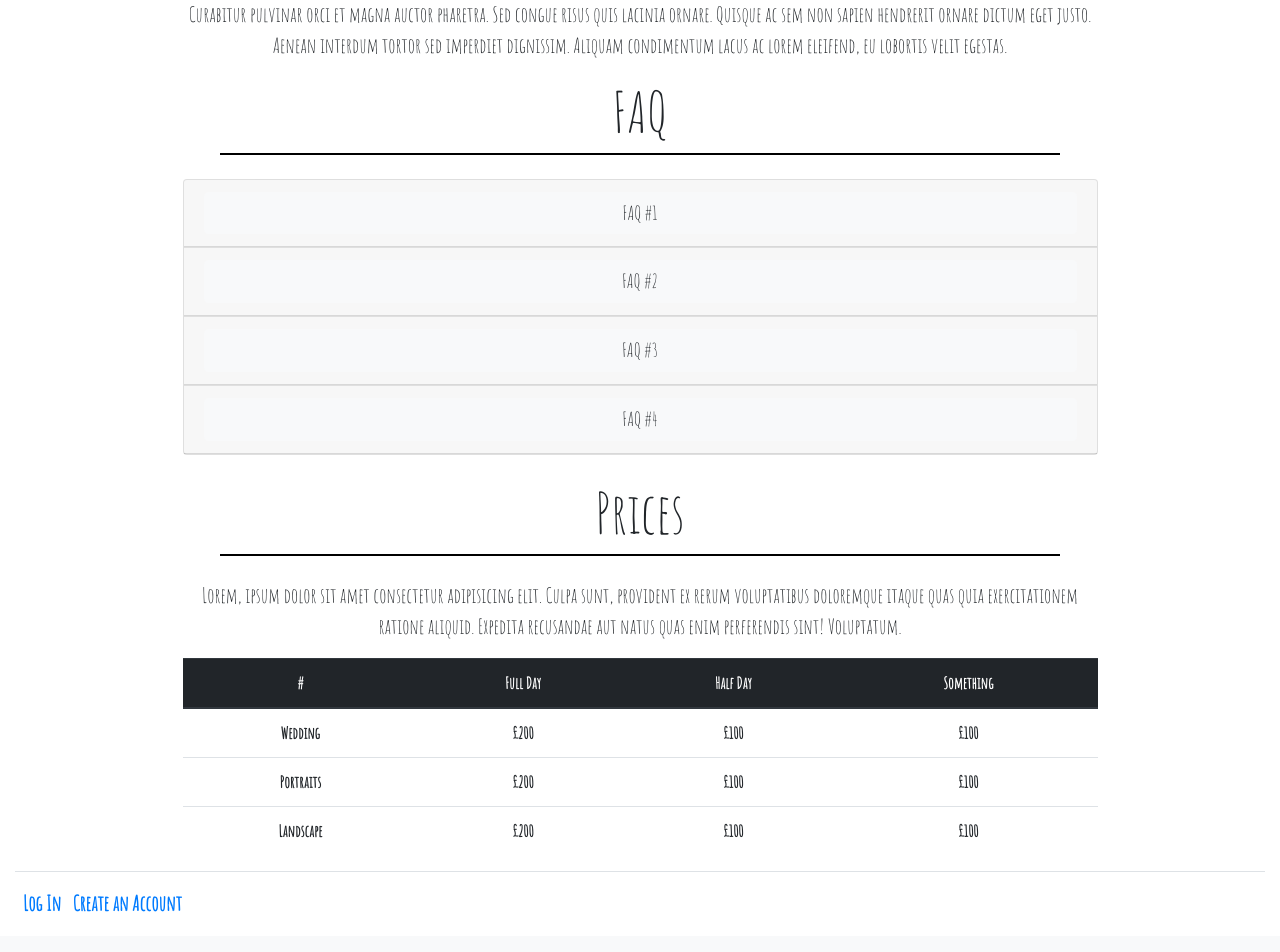
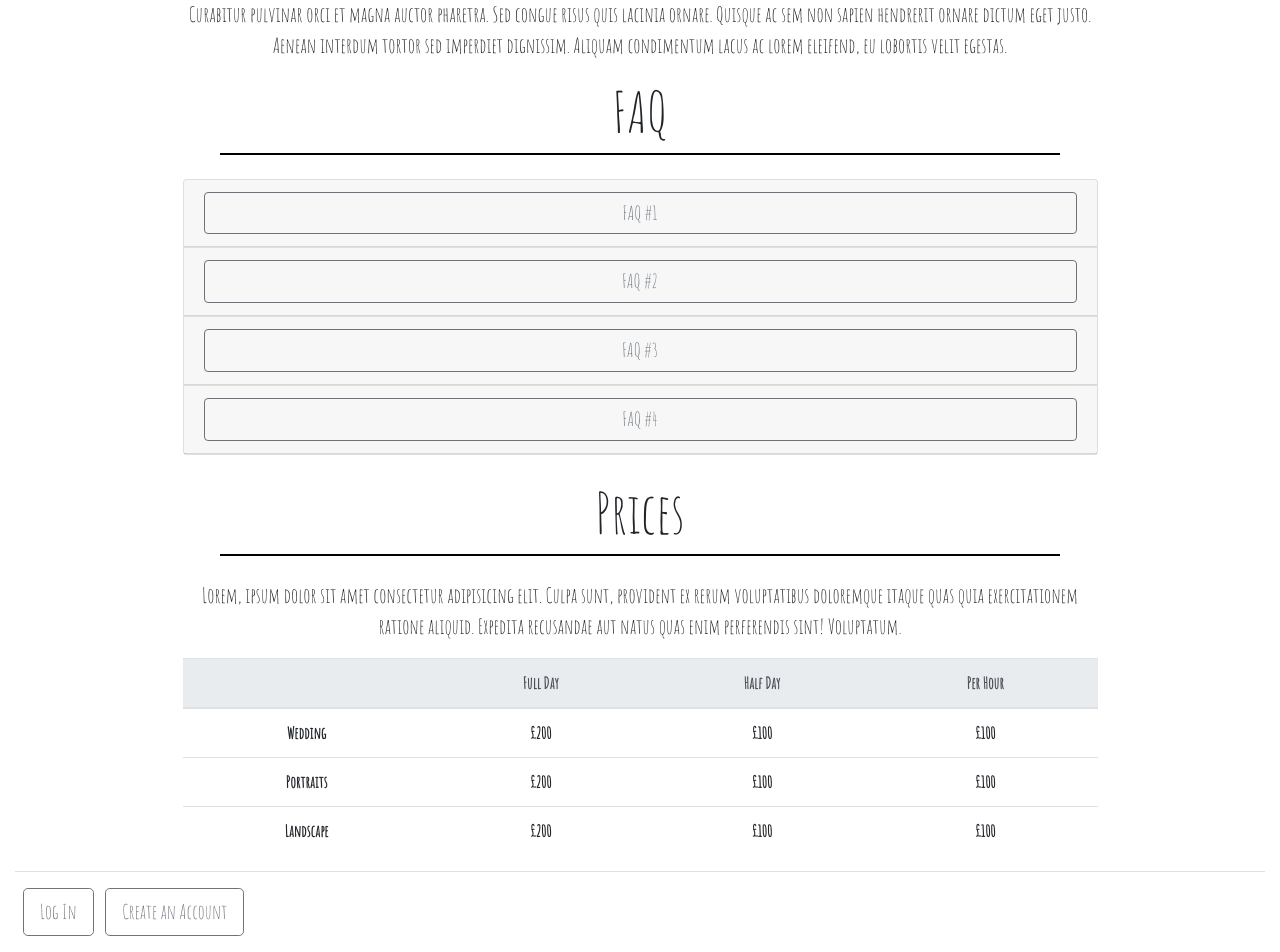
Before and after one commit to ConnorCairns/Shanna-Rebekah-Portfolio-Website, a Python web app: template app/templates/about.html in a window 1280 px wide. Shown: the part 459-1411 px from the top of the page. Before the commit the page ends 1371 px from the top, so only its background shows below. Run offline with Jinja, Linux system fonts and the light colour scheme; the template is opened without the code that fills it, so the values that code supplies are empty; some libraries are stand-ins or nearby versions.

Commit message:
cant even remember the last commit so idk what this one is

```diff
--- a/app/templates/about.html
+++ b/app/templates/about.html
@@ -29,7 +29,7 @@
             <div class="card">
                 <div class="card-header">
                     <h5 class="mb-0">
-                        <button class="btn btn-light btn-center bigger-text" type="button" data-toggle="collapse" data-target="#FAQ1" aria-expanded="false" aria-controls="FAQ1">FAQ #1</button>
+                        <button class="btn btn-outline-secondary btn-center bigger-text" type="button" data-toggle="collapse" data-target="#FAQ1" aria-expanded="false" aria-controls="FAQ1">FAQ #1</button>
                     </h5>
                 </div>
                 <div id="FAQ1" class="collapse" aria-labelledby="headingOne" data-parent="#FAQS">
@@ -41,7 +41,7 @@
             <div class="card">
                 <div class="card-header">
                     <h5 class="mb-0">
-                        <button class="btn btn-light btn-center bigger-text" type="button" data-toggle="collapse" data-target="#FAQ2" aria-expanded="false" aria-controls="FAQ2">FAQ #2</button>
+                        <button class="btn btn-outline-secondary btn-center bigger-text" type="button" data-toggle="collapse" data-target="#FAQ2" aria-expanded="false" aria-controls="FAQ2">FAQ #2</button>
                     </h5>
                 </div>
                 <div id="FAQ2" class="collapse" aria-labelledby="headingOne" data-parent="#FAQS">
@@ -53,7 +53,7 @@
             <div class="card">
                 <div class="card-header">
                     <h5 class="mb-0">
-                        <button class="btn btn-light btn-center bigger-text" type="button" data-toggle="collapse" data-target="#FAQ3" aria-expanded="false" aria-controls="FAQ3">FAQ #3</button>
+                        <button class="btn btn-outline-secondary btn-center bigger-text" type="button" data-toggle="collapse" data-target="#FAQ3" aria-expanded="false" aria-controls="FAQ3">FAQ #3</button>
                     </h5>
                 </div>
                 <div id="FAQ3" class="collapse" aria-labelledby="headingOne" data-parent="#FAQS">
@@ -65,7 +65,7 @@
             <div class="card">
                 <div class="card-header">
                     <h5 class="mb-0">
-                        <button class="btn btn-light btn-center bigger-text" type="button" data-toggle="collapse" data-target="#FAQ4" aria-expanded="false" aria-controls="FAQ4">FAQ #4</button>
+                        <button class="btn btn-outline-secondary btn-center bigger-text" type="button" data-toggle="collapse" data-target="#FAQ4" aria-expanded="false" aria-controls="FAQ4">FAQ #4</button>
                     </h5>
                 </div>
                 <div id="FAQ4" class="collapse" aria-labelledby="headingOne" data-parent="#FAQS">
@@ -85,12 +85,12 @@
             <p class="font-weight-normal">Lorem, ipsum dolor sit amet consectetur adipisicing elit. Culpa sunt, provident ex rerum voluptatibus doloremque itaque quas quia exercitationem ratione aliquid. Expedita recusandae aut natus quas enim perferendis sint! Voluptatum.</p>
         </div>
         <table class="table">
-            <thead class="thead-dark">
+            <thead class="thead-light">
                 <tr>
-                    <th scope="col">#</th>
+                    <th scope="col"></th>
                     <th scope="col">Full Day</th>
                     <th scope="col">Half Day</th>
-                    <th scope="col">Something</th>
+                    <th scope="col">Per Hour</th>
                 </tr>
             </thead>
             <tbody>
--- a/app/templates/contact.html
+++ b/app/templates/contact.html
@@ -1,7 +1,6 @@
 {% extends 'layout.html' %} {% block body %}
 <div class="container-fluid">
-    <div class="jumbotron">
-        <div class="row">
+    <div class="row small-width">
         <div class="col-sm">
             <h1 class="display-4">Contact</h1>
             <hr class=my-2>
@@ -81,6 +80,6 @@
             </form>
         </div>
     </div>
-    </div>
+
 </div>
 {% endblock %}
--- a/app/templates/includes/footer.html
+++ b/app/templates/includes/footer.html
@@ -1,11 +1,11 @@
 <div class="border-top pt-3">
     <p class = "text-muted">
         {% if current_user.is_authenticated %}
-            <a class="ml-2" href="{{ url_for('users.account') }}">Account</a>
-            <a class="ml-2" href="{{ url_for('users.logout') }}">Log out</a>
+            <a class="ml-2 btn btn-lg btn-outline-secondary" href="{{ url_for('users.account') }}">Account</a>
+            <a class="ml-2 btn btn-lg btn-outline-secondary" href="{{ url_for('users.logout') }}">Log out</a>
         {% else %}
-            <a class="ml-2" href="{{ url_for('users.login') }}">Log In</a>
-            <a class="ml-2" href="{{ url_for('users.register') }}">Create an Account</a>
+            <a class="ml-2 btn btn-lg btn-outline-secondary" href="{{ url_for('users.login') }}">Log In</a>
+            <a class="ml-2 btn btn-lg btn-outline-secondary" href="{{ url_for('users.register') }}">Create an Account</a>
         {% endif %}
     </p>
 </div>
--- a/app/templates/index.html
+++ b/app/templates/index.html
@@ -5,7 +5,7 @@
             <a href="/double-exposure">
                 <img src="{{url_for('static',filename='16.JPG')}}" class="img-fluid rounded hoverable" alt="Responsive image">
                 <div class="caption rounded">
-                    <h1>Double Exposure</h1>
+                    <h1>Portraits</h1>
                 </div>
             </a>
             <br></br>
--- a/app/users/forms.py
+++ b/app/users/forms.py
@@ -59,3 +59,6 @@ class reset_pass(FlaskForm):
     password = PasswordField("Password", validators=[DataRequired()])
     password_confirm = PasswordField("Confirm Password", validators=[DataRequired(),EqualTo("password")])
     submit = SubmitField("Reset Password")
+
+class search(FlaskForm):
+    search_query = StringField("Search", validators=[DataRequired()])
```
Also changed, not shown: app/templates/account.html (+24 -0 lines), app/users/routes.py (+9 -3 lines), app/site.db. Lines whose indentation alone changed are shown as unchanged.
